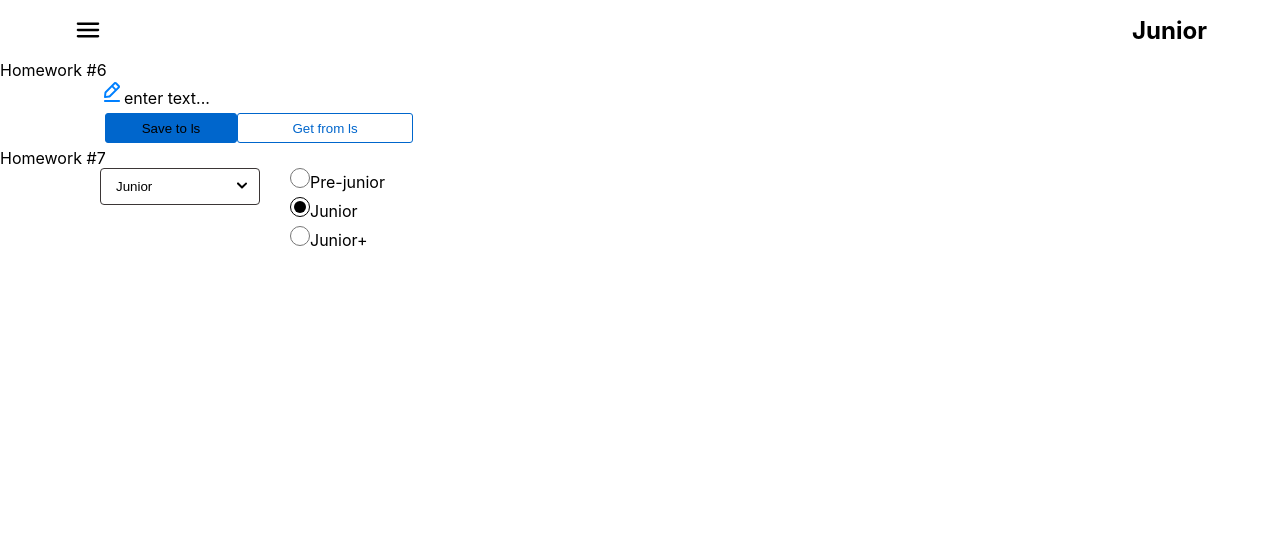
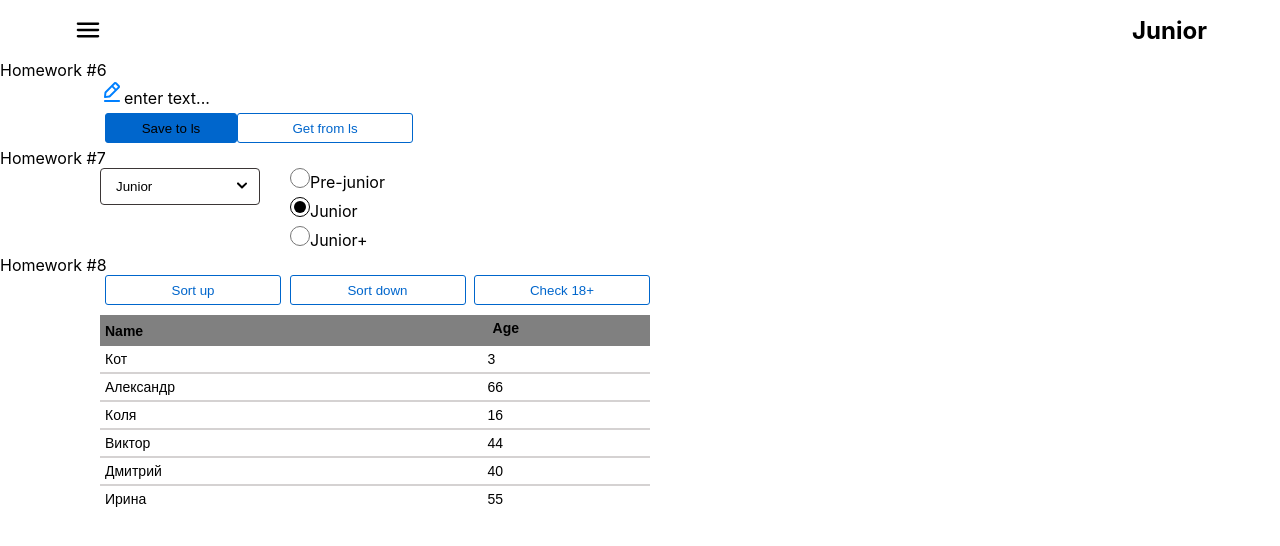
Before and after one commit to IvanBichan/homeworks_by_ignat_new, a React (Create React App) app: page /#/junior in a window 1280 px wide. Shown: the top 546 px of the page. Built offline with nearby package versions, Linux system fonts and the light colour scheme.

Commit message:
- feat: add HW8

```diff
--- a/src/s2-homeworks/hw05/pages/Junior.tsx
+++ b/src/s2-homeworks/hw05/pages/Junior.tsx
@@ -1,7 +1,7 @@
 import React from 'react'
 import HW6 from '../../hw06/HW6'
 import HW7 from '../../hw07/HW7'
-// import HW8 from '../../hw08/HW8'
+import HW8 from '../../hw08/HW8'
 // import HW9 from '../../hw09/HW9'
 
 function Junior() {
@@ -9,7 +9,7 @@ function Junior() {
         <div id={'hw5-page-junior'}>
             <HW6 />
             <HW7 />
-            {/*<HW8 />*/}
+            <HW8 />
             {/*<HW9 />*/}
         </div>
     )
--- a/src/s2-homeworks/hw08/HW8.module.css
+++ b/src/s2-homeworks/hw08/HW8.module.css
@@ -1,23 +1,47 @@
 .item {
+    border-bottom: solid 2px rgba(115, 107, 107, 0.3);
+
 }
 
 .item:last-of-type {
+    border: none;
 }
 
 .users {
+    font-family: "Baskerville Old Face", sans-serif;
+    font-size: 14px;
+    margin-top: 10px;
+    border-collapse: collapse;
 }
 
 .buttonsContainer {
+    display: flex;
+    flex-direction: row;
+    justify-content: space-between;
+}
+.buttonsContainer button {
+    margin-left: 5px;
 }
 
 .container {
+    display: flex;
+    flex-direction: column;
+    width: 550px;
+
 }
 
 .thead {
+    font-weight: bold;
+    background-color: gray;
+    height: 30px;
+    font-family: "Baskerville Old Face", sans-serif;
 }
 
 .nameCol {
+    padding: 5px 0 5px 5px;
 }
 
 .ageCol {
+    padding: 5px 0 10px 5px;
+    font-weight: bold;
 }
--- a/src/s2-homeworks/hw08/User.tsx
+++ b/src/s2-homeworks/hw08/User.tsx
@@ -11,11 +11,11 @@ const User: React.FC<UserPropsType> = ({ u }) => {
     return (
         <tr id={'hw8-user-' + u._id + '-' + u.age} className={s.item}>
             <td id={'hw8-user-name-' + u._id} className={s.nameCol}>
-                {/*отобразить имя*/}
+                {/*отобразить имя*/ u.name}
 
             </td>
             <td id={'hw8-user-age-' + u._id}>
-                {/*отобразить возраст*/}
+                {/*отобразить возраст*/ u.age}
 
             </td>
         </tr>
--- a/src/s2-homeworks/hw08/bll/homeWorkReducer.ts
+++ b/src/s2-homeworks/hw08/bll/homeWorkReducer.ts
@@ -4,15 +4,20 @@ type ActionType =
     | { type: 'sort'; payload: 'up' | 'down' }
     | { type: 'check'; payload: number }
 
-export const homeWorkReducer = (state: any, action: any): any => { // need to fix any
+export const homeWorkReducer = (state: UserType[], action: ActionType): UserType[] => { // need to fix any
     switch (action.type) {
         case 'sort': { // by name
-
-            return state // need to fix
+            if (action.payload === 'up') {
+                return [...state].sort((a, b) => a.name > b.name ? 1 : -1)
+            }
+            if (action.payload === 'down') {
+                return [...state].sort((a, b) => (a.name < b.name) ? 1 : -1)
+            }
+            return state
+            // need to fix
         }
         case 'check': {
-
-            return state // need to fix
+            return state.filter(f => f.age >= action.payload) // need to fix
         }
         default:
             return state
```
